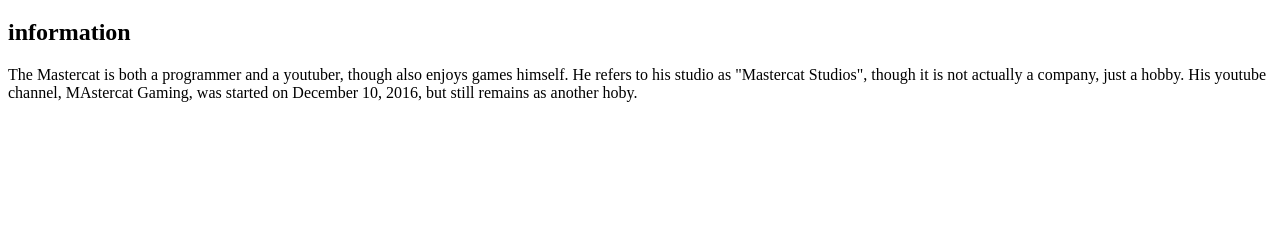
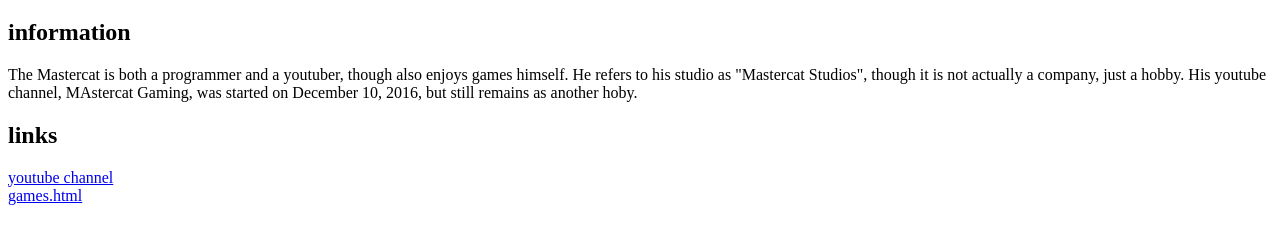
Before and after one commit to Kevycat/Mastercat, a plain HTML site: page index.html in a window 1280 px wide. Shown: the part 61-304 px from the top of the page. Drawn offline with Linux system fonts and the light colour scheme.

Commit message:
added links and empty games page

```diff
--- a/index.html
+++ b/index.html
@@ -7,5 +7,9 @@
 		<h1>Mastercat</h1>
 		<h2>information</h2>
 		<p>The Mastercat is both a programmer and a youtuber, though also enjoys games himself. He refers to his studio as "Mastercat Studios", though it is not actually a company, just a hobby. His youtube channel, MAstercat Gaming, was started on December 10, 2016, but still remains as another hoby.</p>
+		<h2>links</h2>
+		<a href="https://www.youtube.com/channel/UCk_Am4rchOW7ZqMrIHE3gwg">youtube channel</a>
+		<br>
+		<a href="games.html">games.html</a>
 	</body>
 </html>
```
Also changed, not shown: games.html (added, +8 -0 lines).
